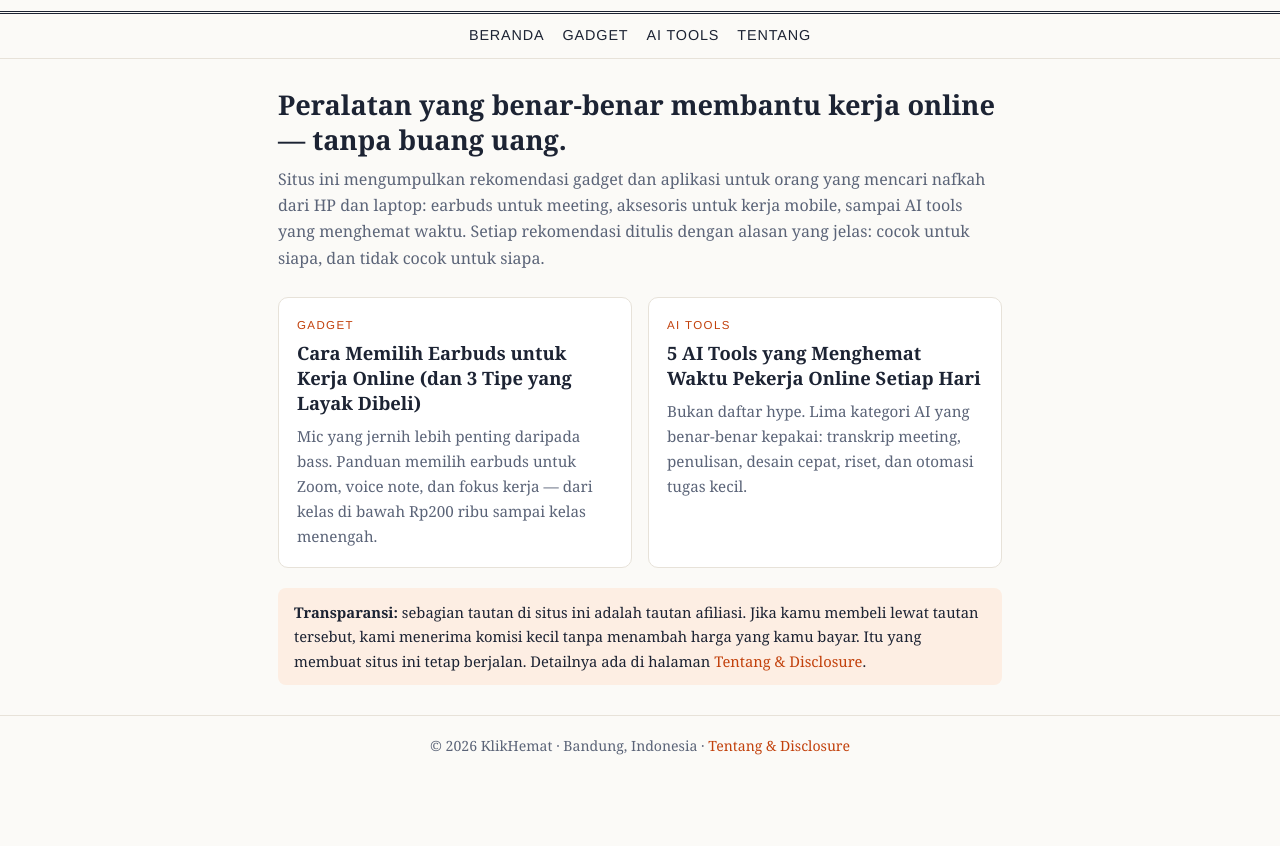
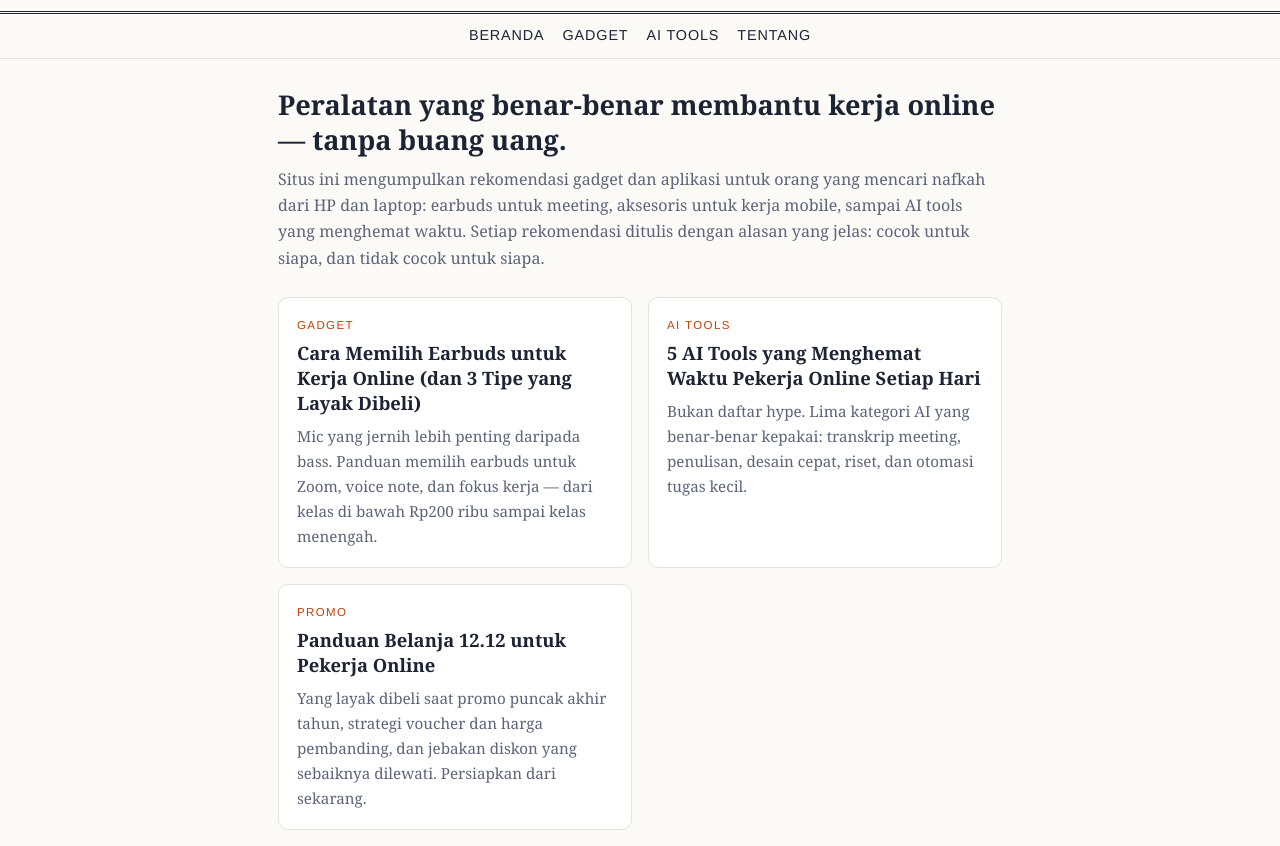
Before and after one commit to RMeireza/klikhemat, a plain HTML site: page index.html in a window 1280 px wide. Shown: the part 106-952 px from the top of the page. Before the commit the page ends 893 px from the top, so only its background shows below. Drawn offline with Linux system fonts and the light colour scheme.

Commit message:
Link the 12.12 guide from the homepage

```diff
--- a/index.html
+++ b/index.html
@@ -37,6 +37,11 @@
       <h2><a href="posts/ai-tools-pekerja-online.html">5 AI Tools yang Menghemat Waktu Pekerja Online Setiap Hari</a></h2>
       <p>Bukan daftar hype. Lima kategori AI yang benar-benar kepakai: transkrip meeting, penulisan, desain cepat, riset, dan otomasi tugas kecil.</p>
     </div>
+    <div class="card">
+      <div class="kicker">Promo</div>
+      <h2><a href="posts/panduan-belanja-1212.html">Panduan Belanja 12.12 untuk Pekerja Online</a></h2>
+      <p>Yang layak dibeli saat promo puncak akhir tahun, strategi voucher dan harga pembanding, dan jebakan diskon yang sebaiknya dilewati. Persiapkan dari sekarang.</p>
+    </div>
   </section>
 
   <div class="note">
```
